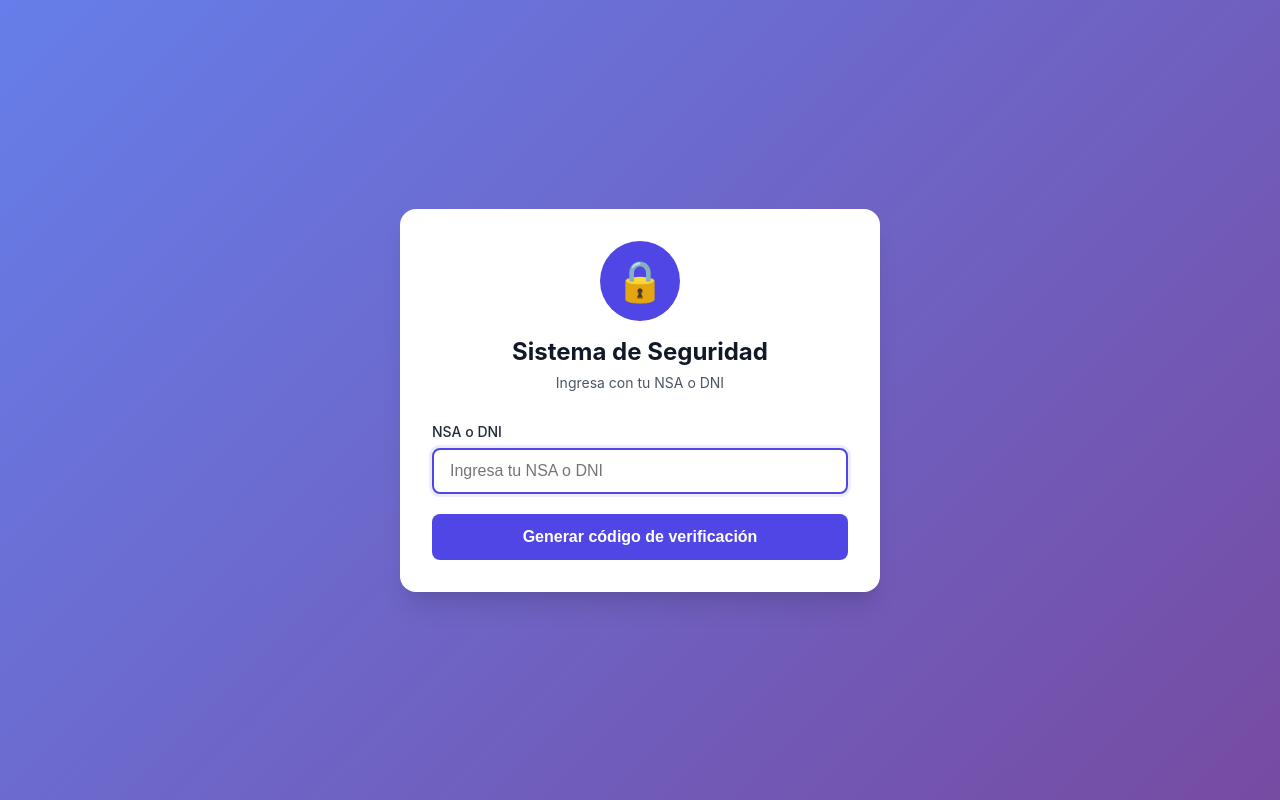
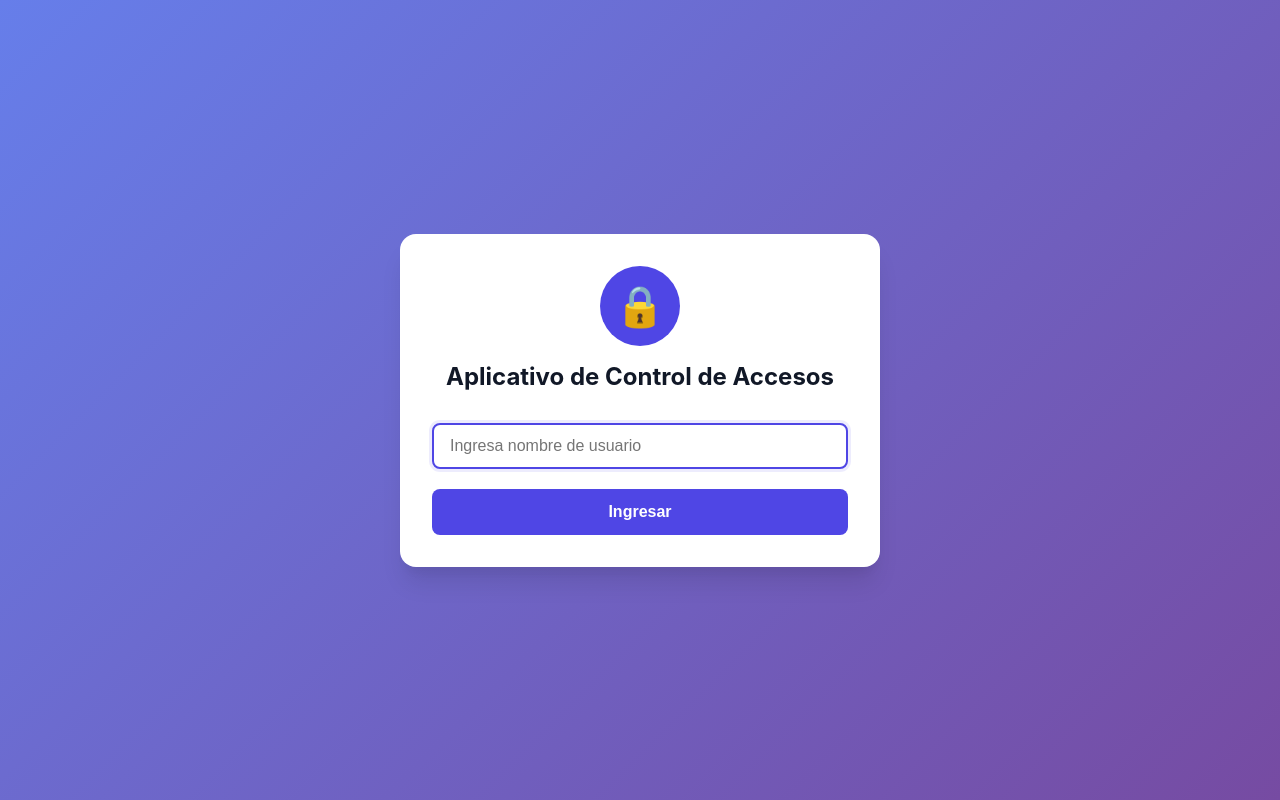
Before and after one commit to grup4-lajoya/seguridad, a plain HTML site: page index.html in a window 1280 px wide. Drawn offline with Linux system fonts and the light colour scheme.

Commit message:
Update index.html

```diff
--- a/index.html
+++ b/index.html
@@ -278,9 +278,8 @@
     <div class="card">
       <div class="header">
         <div class="logo">🔒</div>
-        <h1>Sistema de Seguridad</h1>
-        <p class="subtitle">Ingresa con tu NSA o DNI</p>
-      </div>
+        <h1>Aplicativo de Control de Accesos</h1>
+        </div>
 
       <!-- Alertas -->
       <div id="alert" class="hidden"></div>
@@ -288,17 +287,17 @@
       <!-- Paso 1: Solicitar OTP -->
       <form id="formIdentificador">
         <div class="form-group">
-          <label for="identificador">NSA o DNI</label>
+          <label for="identificador"></label>
           <input
             type="text"
             id="identificador"
-            placeholder="Ingresa tu NSA o DNI"
+            placeholder="Ingresa nombre de usuario"
             autocomplete="off"
             required
           >
         </div>
         <button type="submit" id="btnSolicitarOTP">
-          Generar código de verificación
+          Ingresar
         </button>
       </form>
 
```
